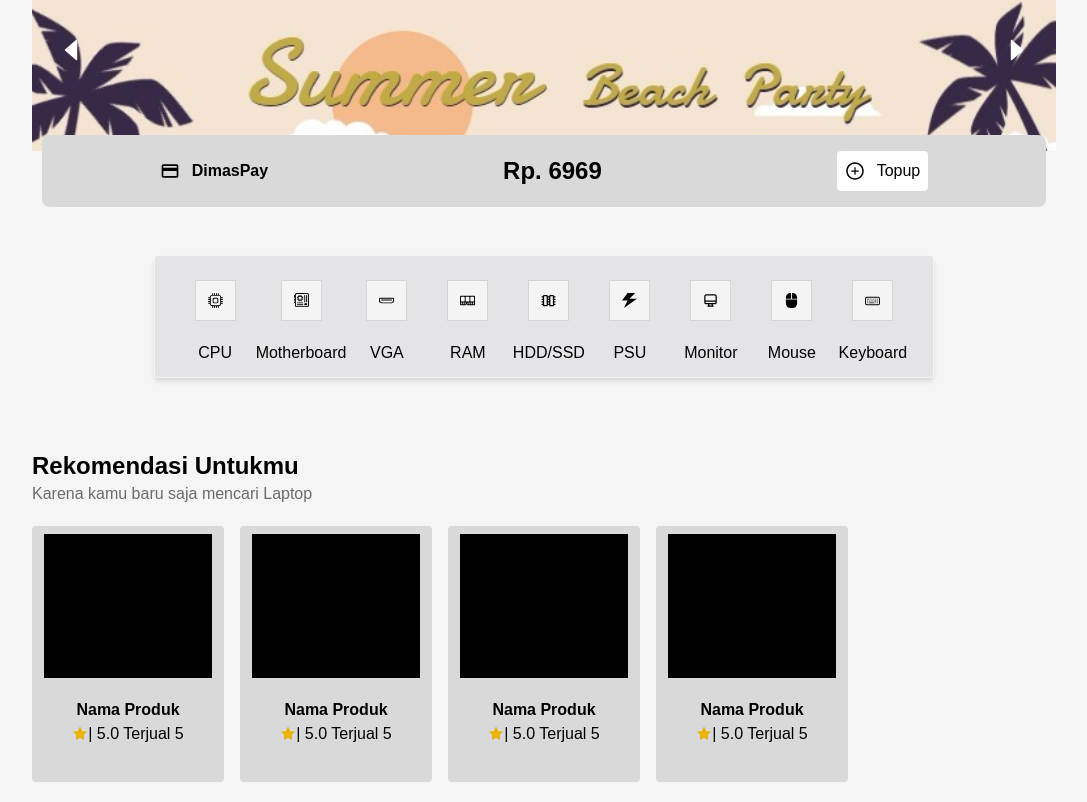
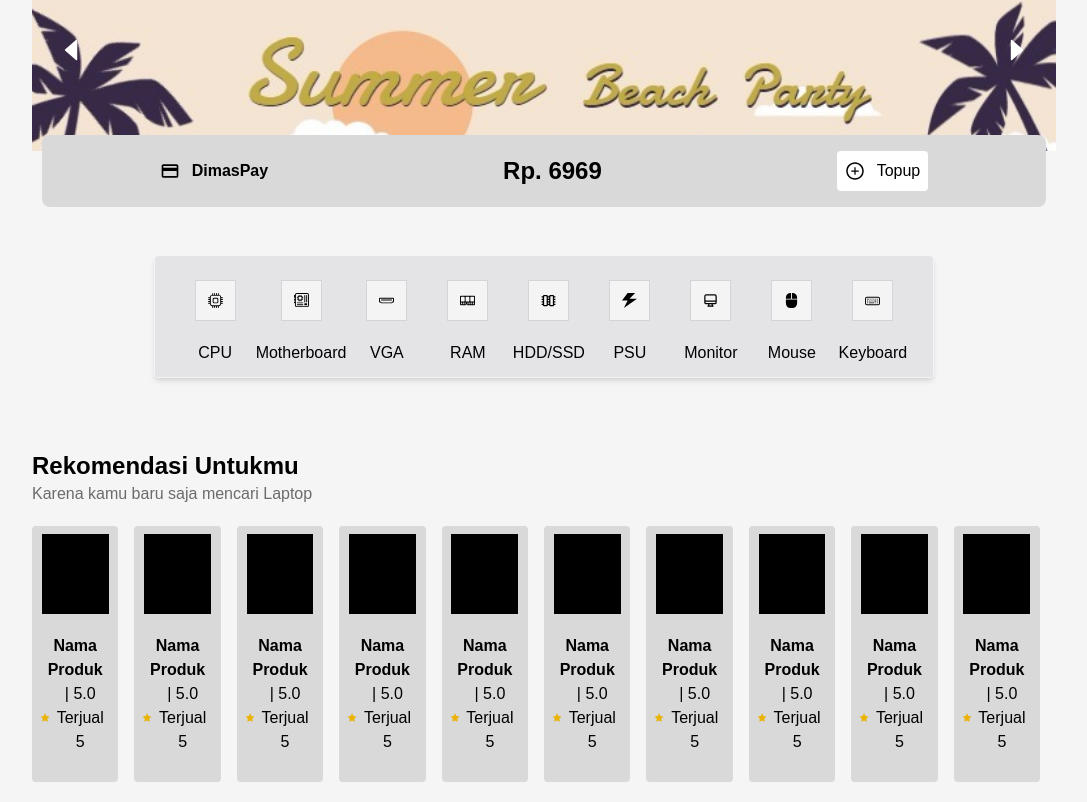
Before and after one commit to zackdesu/dimas-shop, a Next.js app: page / in a window 1280 px wide. Shown: the part 187-989 px from the top of the page, without its empty margins (96-1183 px from the left). Built offline with nearby package versions, Linux system fonts and the light colour scheme.

Commit message:
add more card

```diff
--- a/app/shoplist.jsx
+++ b/app/shoplist.jsx
@@ -4,10 +4,16 @@ import React from "react";
 const ShopList = () => {
   return (
     <div className="flex">
-      <div className="mt-10 mb-5">
+      <div className="mt-10 mb-5 max-w-full">
         <h2>Rekomendasi Untukmu</h2>
         <p className="text-[#00000090]">Karena kamu baru saja mencari Laptop</p>
-        <div className="mt-5 flex flex-wrap">
+        <div className="mt-5 flex flex-row overflow-x-auto wrapper">
+          <Card />
+          <Card />
+          <Card />
+          <Card />
+          <Card />
+          <Card />
           <Card />
           <Card />
           <Card />
```
